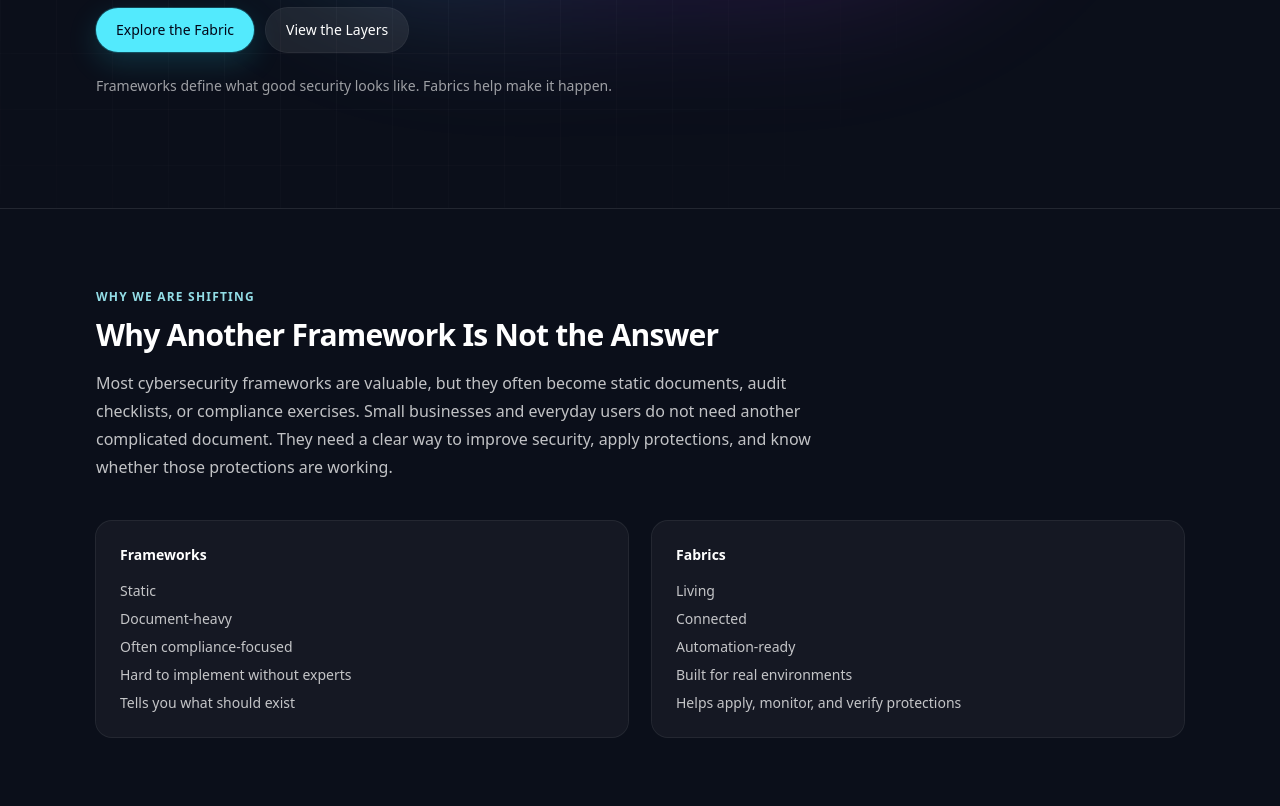
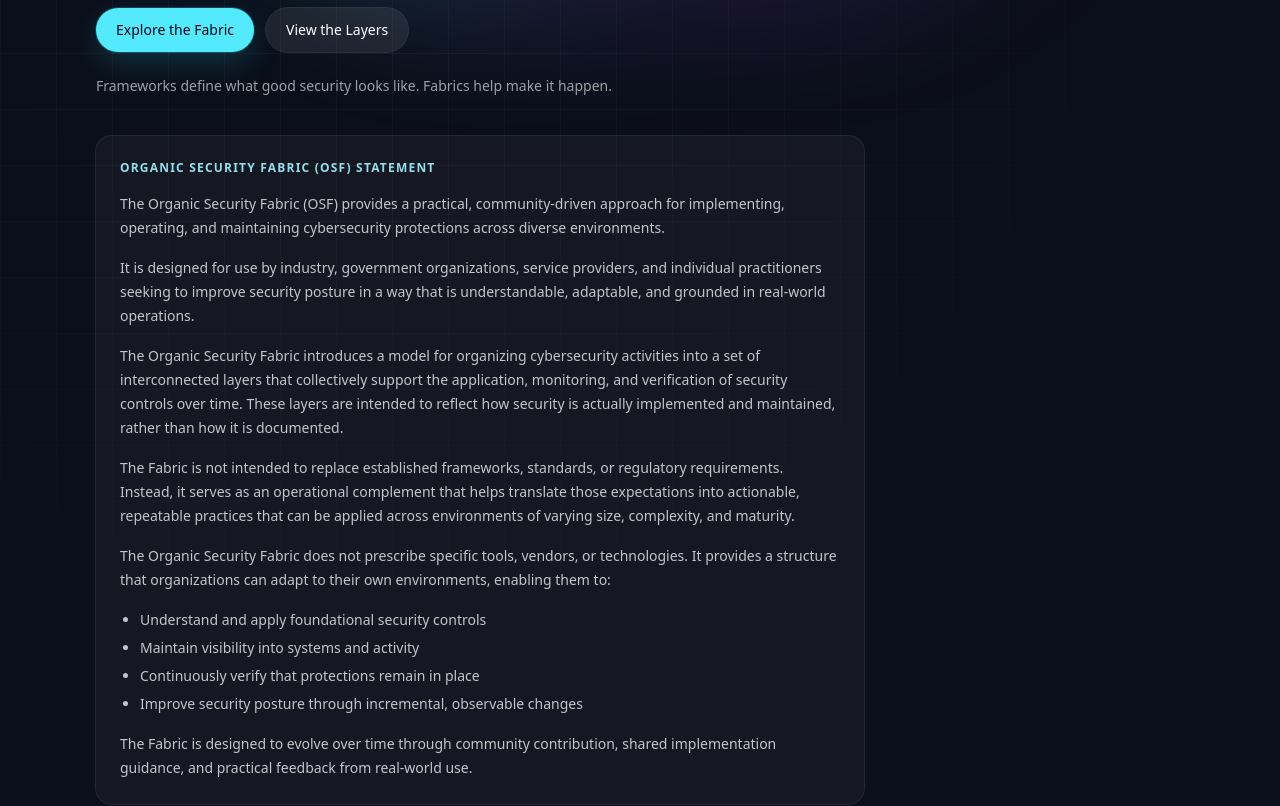
Before and after one commit to ebarlowjr2/organic-security-fabric, a Next.js app: page / in a window 1280 px wide. Shown: the part 460-1266 px from the top of the page. Built offline with nearby package versions, Linux system fonts and the light colour scheme.

Commit message:
Add OSF community-driven statement

```diff
--- a/src/app/page.tsx
+++ b/src/app/page.tsx
@@ -150,6 +150,64 @@ export default function Home() {
                   Frameworks define what good security looks like. Fabrics help
                   make it happen.
                 </p>
+
+                <div className="mt-10 rounded-2xl bg-white/[0.04] p-6 shadow-[0_0_0_1px_rgba(255,255,255,0.10)]">
+                  <p className="text-xs font-semibold tracking-widest text-cyan-200/90 uppercase">
+                    Organic Security Fabric (OSF) Statement
+                  </p>
+                  <div className="mt-4 space-y-4 text-sm leading-6 text-white/75">
+                    <p>
+                      The Organic Security Fabric (OSF) provides a practical,
+                      community-driven approach for implementing, operating,
+                      and maintaining cybersecurity protections across diverse
+                      environments.
+                    </p>
+                    <p>
+                      It is designed for use by industry, government
+                      organizations, service providers, and individual
+                      practitioners seeking to improve security posture in a
+                      way that is understandable, adaptable, and grounded in
+                      real-world operations.
+                    </p>
+                    <p>
+                      The Organic Security Fabric introduces a model for
+                      organizing cybersecurity activities into a set of
+                      interconnected layers that collectively support the
+                      application, monitoring, and verification of security
+                      controls over time. These layers are intended to reflect
+                      how security is actually implemented and maintained,
+                      rather than how it is documented.
+                    </p>
+                    <p>
+                      The Fabric is not intended to replace established
+                      frameworks, standards, or regulatory requirements.
+                      Instead, it serves as an operational complement that
+                      helps translate those expectations into actionable,
+                      repeatable practices that can be applied across
+                      environments of varying size, complexity, and maturity.
+                    </p>
+                    <p>
+                      The Organic Security Fabric does not prescribe specific
+                      tools, vendors, or technologies. It provides a structure
+                      that organizations can adapt to their own environments,
+                      enabling them to:
+                    </p>
+                    <ul className="list-disc space-y-1 pl-5">
+                      <li>Understand and apply foundational security controls</li>
+                      <li>Maintain visibility into systems and activity</li>
+                      <li>Continuously verify that protections remain in place</li>
+                      <li>
+                        Improve security posture through incremental, observable
+                        changes
+                      </li>
+                    </ul>
+                    <p>
+                      The Fabric is designed to evolve over time through
+                      community contribution, shared implementation guidance,
+                      and practical feedback from real-world use.
+                    </p>
+                  </div>
+                </div>
               </div>
             </div>
           </Container>
```
